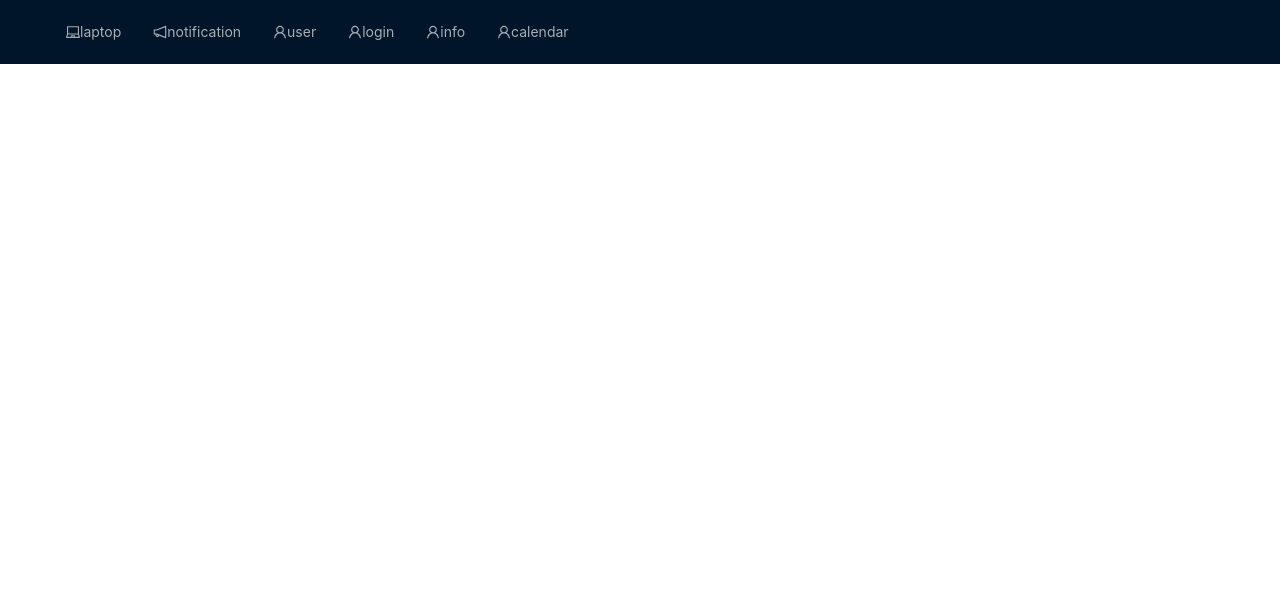
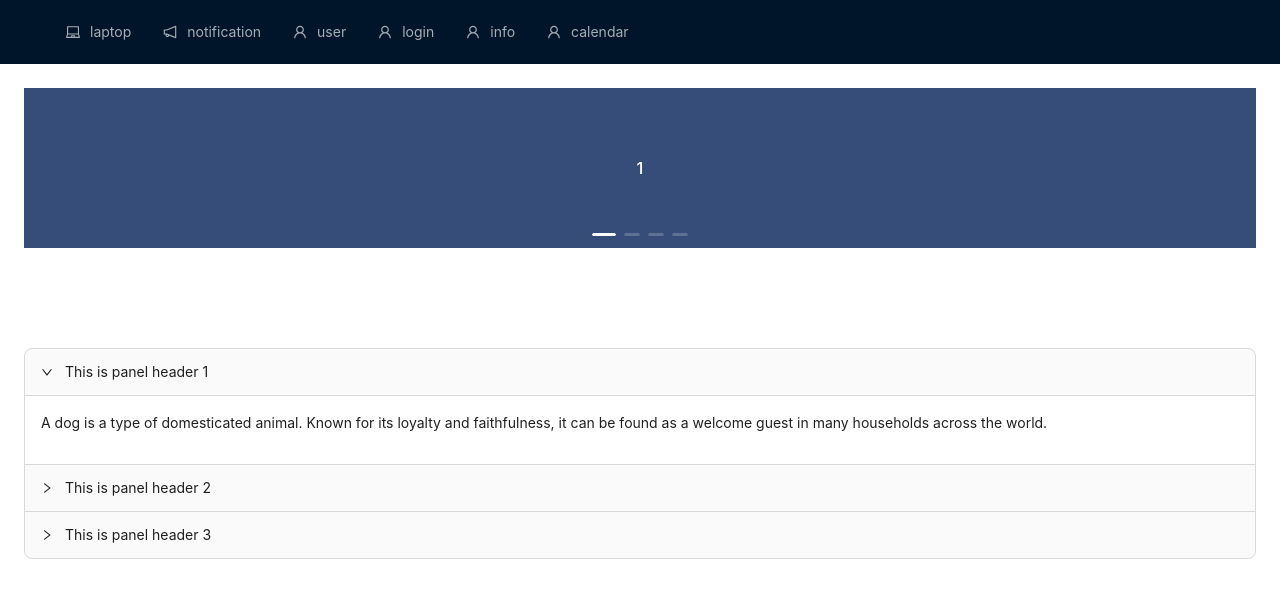
Before and after one commit to Yhq00/antd-demo, a React (Create React App) app: page / in a window 1280 px wide. Shown: the top 598 px of the page. Built offline with nearby package versions, Linux system fonts and the light colour scheme.

Commit message:
订正了所有错误

```diff
--- a/src/App.js
+++ b/src/App.js
@@ -9,7 +9,7 @@ import {
 import React from "react";
 import MyFirstComponent from "./components/MyFirstComponent";
 import MyTwoComponent from "./components/MyTwoComponent";
-import { Routes, Link, Route } from "react-router-dom";
+import { useNavigate, Routes, Route } from "react-router-dom";
 import Class1 from "./pages/calss1";
 import LoginComponent from "./pages/class3/login";
 import InfoComponent from "./pages/class3/Information";
@@ -17,56 +17,32 @@ import CalendarComponent from "./pages/class3/Calendar ";
 //layout布局定义
 const { Header, Content } = Layout;
 //菜单路由设置
-const menu1 = [
-  {
-    key: "/class1",
-    icon: <LaptopOutlined />,
-    label: "laptop",
-  },
-  {
-    key: "/class2",
-    icon: <NotificationOutlined />,
-    label: "notification",
-  },
-  {
-    key: "/class2-2",
-    icon: <UserOutlined />,
-    label: "user",
-  },
-  {
-    key: "/login  ",
-    icon: <UserOutlined />,
-    label: "login",
-  },
-  {
-    key: "/info  ",
-    icon: <UserOutlined />,
-    label: "info",
-  },
-  {
-    key: "/calendar",
-    icon: <UserOutlined />,
-    label: "calendar",
-  },
+
+function getItem(key, icon, label) {
+  return {
+    key,
+    icon,
+    label,
+  };
+}
+const items = [
+  getItem("/", <LaptopOutlined />, "laptop"),
+  getItem("/class1", <NotificationOutlined />, "notification"),
+  getItem("/class2", <UserOutlined />, "user"),
+  getItem("/login", <UserOutlined />, "login"),
+  getItem("/info", <UserOutlined />, "info"),
+  getItem("/calendar", <UserOutlined />, "calendar"),
 ];
 const App = () => {
   //layout布局定义
   const {
     token: { colorBgContainer },
   } = theme.useToken();
-
-  const MapMenuList = () => {
-    const menulist = menu1.map(({ key, icon, label }) => {
-      return (
-        <Menu.Item key={key}>
-          <Link to={key}>{icon}</Link>
-          <span>{label}</span>
-        </Menu.Item>
-      );
-    });
-    return menulist;
+  const navigate = useNavigate();
+  const onClick = (e) => {
+    console.log("click ", e);
+    navigate(e.key);
   };
-
   return (
     <Layout>
       <Header className="header">
@@ -74,11 +50,9 @@ const App = () => {
         <Menu
           theme="dark"
           mode="horizontal"
-          defaultSelectedKeys={["calss1"]}
-          defaultOpenKeys={["class1"]}
-        >
-          <MapMenuList />
-        </Menu>
+          onClick={onClick}
+          items={items}
+        ></Menu>
       </Header>
       <Content
         style={{
@@ -91,15 +65,15 @@ const App = () => {
         }}
       >
         <Routes>
-          <Route path="/class1" Component={Class1}></Route>
+          <Route path="/" Component={Class1}></Route>
           <Route
-            path="/class2"
+            path="/class1"
             Component={() => (
               <MyFirstComponent propsName="我是组件一来自props的值" />
             )}
           />
           <Route
-            path="/class2-2"
+            path="/class2"
             Component={() => (
               <MyTwoComponent propsName="我是来自组件二的props的值" />
             )}
--- a/src/components/MyFirstComponent.js
+++ b/src/components/MyFirstComponent.js
@@ -1,66 +1,66 @@
-import React, { Component } from 'react';
+import React, { Component } from "react";
 
 class MyFirstComponent extends Component {
   constructor(props) {
     super(props);
     this.state = {
-        name: 'My First Component',
-      };
+      name: "My First Component",
+    };
   }
 
   state = {
-    name: 'My First Component',
+    name: "My First Component",
   };
 
   /**
    * react生命周期 挂载前
    */
   componentWillMount() {
-    console.log('Component will mount');
+    console.log("Component will mount");
   }
   /**
    * react生命周期 挂载后
    */
   componentDidMount() {
-    console.log('Component did mount');
+    console.log("Component did mount");
   }
 
   /**
    * react生命周期 更新前
    */
   componentWillUpdate() {
-    console.log('Component will update');
+    console.log("Component will update");
   }
 
   /**
    * react生命周期 更新后
    */
   componentDidUpdate() {
-    console.log('Component did update');
+    console.log("Component did update");
   }
 
   /**
    * react生命周期 卸载前
    */
   componentWillUnmount() {
-    console.log('Component will unmount');
+    console.log("Component will unmount");
   }
 
   /**
    * react生命周期 卸载后 不存在
    */
-  componentDidUnmount() {
-    console.log('Component did unmount');
-  }
+  // componentDidUnmount() {
+  //   console.log('Component did unmount');
+  // }
 
   render() {
-    console.log('render');
+    console.log("render");
     return (
       <div>
         <button
           onClick={() => {
             this.setState({
-              name: 'My First Component Update',
+              name: "My First Component Update",
             });
           }}
         >
--- a/src/pages/class3/Information.jsx
+++ b/src/pages/class3/Information.jsx
@@ -15,9 +15,9 @@ const input = [
   { label: "邮箱" },
 ];
 const MapinputList = () => {
-  const inputList = input.map((item) => {
+  const inputList = input.map((item, index) => {
     return (
-      <Form.Item label={item.label}>
+      <Form.Item label={item.label} key={index}>
         <Input placeholder={item.label} style={inputStyle} disabled={true} />
       </Form.Item>
     );
```
